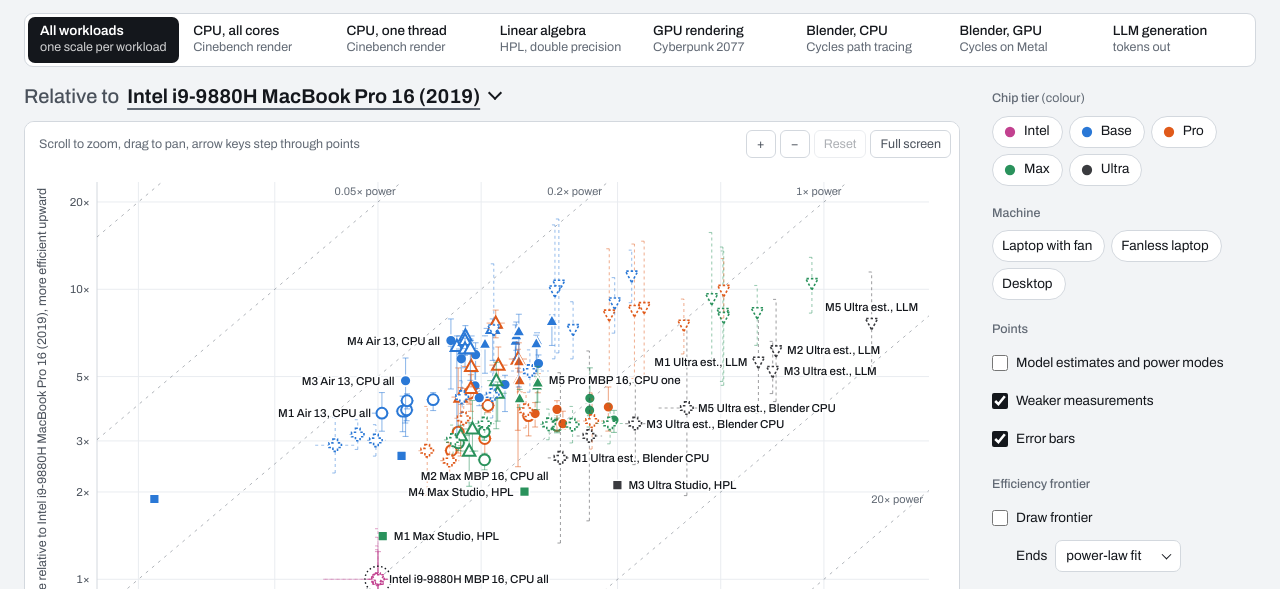
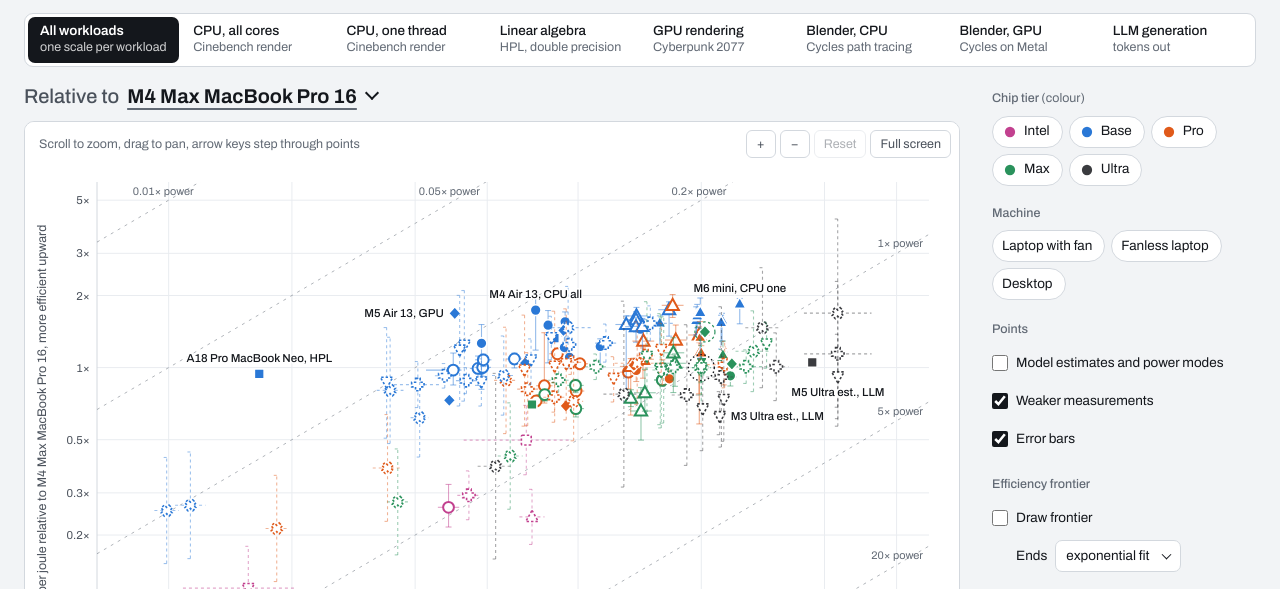
Before and after one commit to TonyXTYan/Apple-Silicon-Pareto-Frontier, a plain HTML site: page explorer/index.html in a window 1280 px wide. Shown: the part 140-729 px from the top of the page. Drawn offline with Linux system fonts and the light colour scheme.

Commit message:
Default baseline to M4 Max MacBook Pro 16 and frontier ends to exponential fit
Co-Authored-By: Claude Opus 5.5 <noreply@anthropic.com>
Claude-Session: https://claude.ai/code/session_01KR62Lsf34Jq2HE6iFMvnyG

```diff
--- a/explorer/index.html
+++ b/explorer/index.html
@@ -329,7 +329,7 @@ td .dot{display:inline-block;vertical-align:-3px;margin-right:7px}
     </div>
     <div class="rg"><span class="gl">Efficiency frontier</span>
       <label class="sw" for="front" title="Joins, with straight segments, the points that no other point beats on both speed and work per joule. Dashed ends continue it past the slowest and fastest frontier points with the chosen fit to the frontier points, anchored at each end point. Uses central values."><input type="checkbox" id="front"> Draw frontier</label>
-      <label class="basesel sub" for="ffit">Ends <span class="selw"><select id="ffit"><option value="pow">power-law fit</option><option value="exp">exponential fit</option><option value="log">logarithmic fit</option><option value="lin">linear fit</option></select></span></label>
+      <label class="basesel sub" for="ffit">Ends <span class="selw"><select id="ffit"><option value="pow">power-law fit</option><option value="exp" selected>exponential fit</option><option value="log">logarithmic fit</option><option value="lin">linear fit</option></select></span></label>
     </div>
     <div class="rg">
       <div class="group" role="radiogroup" aria-labelledby="hml" style="width:100%"><span class="gl" id="hml">Hover highlights</span>
@@ -438,7 +438,7 @@ const WL={
 };
 const TIERS=['Intel','base','Pro','Max','Ultra'], FORMS=[['laptop','Laptop with fan'],['fanless','Fanless laptop'],['desktop','Desktop']];
 const S={hmode:'rel',mshow:'both',munc:true,mest:true,w:'all',tiers:new Set(TIERS),forms:new Set(FORMS.map(f=>f[0])),est:false,err:true,flg:true,
-  base:{chip:'Intel i9-9880H',dev:'MacBook Pro 16 (2019)'},preview:null,pin:null,hover:null,sort:['e',-1],pts:[]};
+  base:{chip:'M4 Max',dev:'MacBook Pro 16'},ffit:'exp',preview:null,pin:null,hover:null,sort:['e',-1],pts:[]};
 const $=id=>document.getElementById(id), NS='http://www.w3.org/2000/svg';
 function el(n,a,t){const e=document.createElementNS(NS,n);for(const k in a)e.setAttribute(k,a[k]);if(t!=null)e.textContent=t;return e}
 function h(n,a,t){const e=document.createElement(n);if(a)for(const k in a)e.setAttribute(k,a[k]);if(t!=null)e.textContent=t;return e}
```
Also changed, not shown: explorer/template.html (+2 -2 lines), 1 other file.
